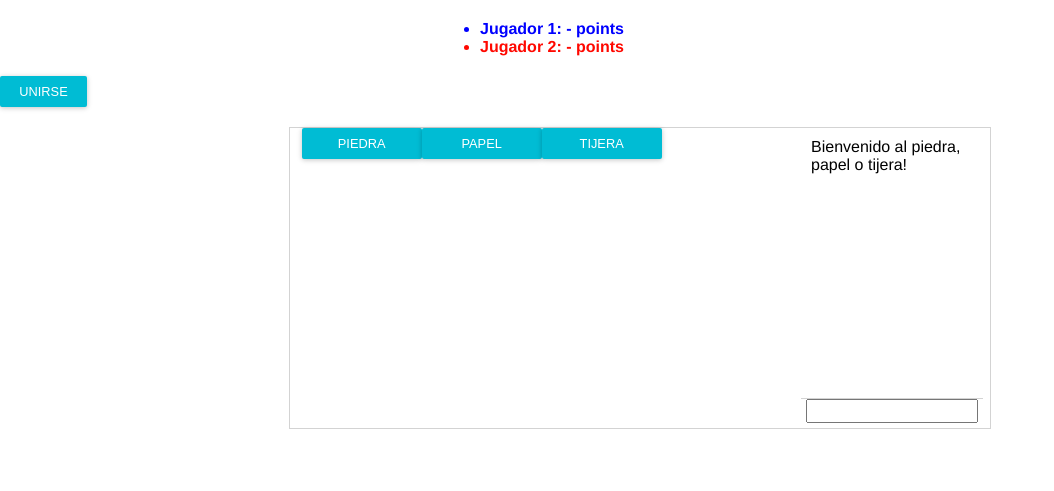
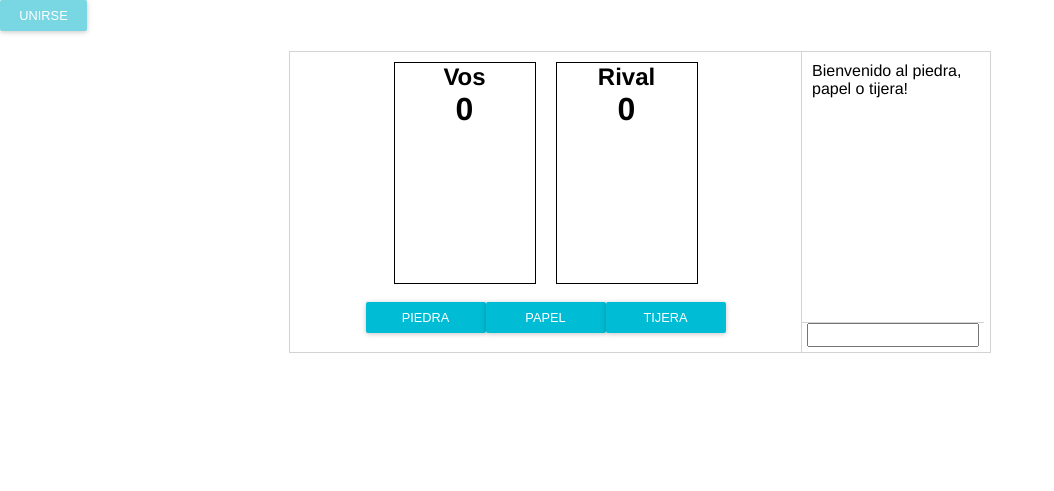
Before and after one commit to GonzaloAgu/piedra-papel-tijera, a website: page client/index.html in a window 1280 px wide. Shown: the whole page, without its empty margins (0-1054 px from the left). Drawn offline with nearby package versions, Linux system fonts and the light colour scheme; no server answers.

Commit message:
Avances en el diseño y scoreboard del jugador siempre a la izquierda

```diff
--- a/client/index.html
+++ b/client/index.html
@@ -1,5 +1,6 @@
 <!DOCTYPE html>
 <html lang="en">
+
 <head>
   <link rel="stylesheet" href="styles/main.css" />
   <meta charset="UTF-8" />
@@ -7,18 +8,22 @@
   <meta name="viewport" content="width=device-width, initial-scale=1.0" />
   <title>Document</title>
 </head>
+
 <body>
-
-    <div id="scoreboard">
-      <ul>
-        <li style="font-weight: bold; color: blue">Jugador 1: <p style="display:inline;" id="p0">-</p> points</li>
-        <li style="font-weight: bold; color: rgb(255, 8, 0);">Jugador 2: <p style="display:inline" id="p1">-</p> points</li>
-      </ul>
-    </div>
-
   <button id="join">Unirse</button>
   <div class="rps-wrapper">
     <div id="main-game">
+      <div id="players-wrapper">
+        <div class="player" id="local">
+          <h2 class="name">Vos</h2>
+          <h1 class="score" id="p0">0</h1>
+        </div>
+        <div class="player" id="opponent">
+          <h2 class="name">Rival</h2>
+          <h1 class="score" id="p1">0</h1>
+        </div>
+      </div>
+
       <div id="elements-wrapper">
         <button id="rock">Piedra</button>
         <button id="paper">Papel</button>
@@ -31,7 +36,6 @@
       <div class="button-wrapper">
         <form id="chat-form">
           <input id="chat" />
-          <!--<button id="say">Enviar</button>-->
         </form>
       </div>
     </div>
@@ -40,4 +44,5 @@
   <script src="/socket.io/socket.io.js"></script>
   <script src="./src/client.js"></script>
 </body>
+
 </html>
--- a/client/src/client.js
+++ b/client/src/client.js
@@ -2,7 +2,7 @@
 const writeEvent = text => {
 
     // chequeo si hay texto realmente
-    if(!text) return;
+    if (!text) return;
 
     // <ul> element
     const parent = document.querySelector('#events')
@@ -24,8 +24,18 @@ const scrollUpdate = () => {
 
 // escribe los puntajes en el scoreboard
 const writeScoreboard = (scores) => {
-    const p0 = document.querySelector('#p0');
-    const p1 = document.querySelector('#p1');
+    let p0;
+    let p1;
+
+    // en caso de ser el segundo jugador, se invierte la selección del contador de puntos
+    if (secondPlayer) {
+        p0 = document.querySelector('#p1');
+        p1 = document.querySelector('#p0');
+    }
+    else {
+        p0 = document.querySelector('#p0');
+        p1 = document.querySelector('#p1');
+    }
 
     p0.innerHTML = scores[0];
     p1.innerHTML = scores[1];
@@ -44,7 +54,7 @@ const onFormSubmitted = (e) => {
 
 // event listeners para los botones
 const addButtonListeners = () => {
-    ['rock', 'paper', 'scissors'].forEach( (id) => {
+    ['rock', 'paper', 'scissors'].forEach((id) => {
 
         const button = document.getElementById(id)
 
@@ -62,9 +72,15 @@ const sock = io();
 sock.on('message', text => writeEvent(text))
 sock.on('scores', scores => writeScoreboard(scores))
 
+// si es el segundo jugador, el sv lo informa (para escribir correctamente el puntaje)
+let secondPlayer = false;
+sock.on('second-player', () => {
+    secondPlayer = true;
+    console.log('Sos el segundo jugador.')
+})
+
 // mensaje de bienvenida
 writeEvent('Bienvenido al piedra, papel o tijera!')
-
 addButtonListeners()
 
 // event listener para el submit del chat
--- a/client/styles/main.css
+++ b/client/styles/main.css
@@ -1,3 +1,4 @@
+
 body {
   font-family: "Helvetica Neue", sans-serif;
   margin: 0;
@@ -42,16 +43,11 @@ button.turn:hover {
   min-width: 470px;
   max-width: 700px;
   height: 300px;
-  max-height: 300px;
   margin: 20px auto;
   border: 1px solid lightgrey;
 }
 
-#scoreboard {
-  background-color: rgb(255, 255, 255);
-  width: 400px;
-  margin: 20px auto;
-}
+
 
 #events {
   flex-grow: 1;
@@ -71,8 +67,48 @@ button.turn:hover {
 #main-game {
   width: 73%;
   height: 100%;
+  display: block;
   float: left;
+  border-right: 1px solid lightgray;
 }
+
+#players-wrapper {
+  height: 250px;
+  width: 100%;
+  display: flex;
+  justify-content: center;
+  flex-direction: row;
+  flex-wrap: wrap;
+}
+
+
+.player {
+  width: 140px;
+  height: 220px;
+  margin: 10px;
+  border: solid 1px black;
+  text-align: center;
+}
+
+.name, .score {
+  margin: 0;
+}
+
+
+#elements-wrapper {
+  display: flex;
+  justify-content: center;
+  width: 100%;
+  max-width: 530px;
+}
+
+#elements-wrapper button {
+  width: 35%;
+  max-width: 120px;
+  text-align: center;
+}
+
+
 
 .chat-wrapper {
   height: 120%;
@@ -91,6 +127,7 @@ button.turn:hover {
   margin: auto;
   outline: none;
   font-size: 1.0rem;
+
 }
 
 #chat-form {
@@ -106,18 +143,7 @@ button.turn:hover {
   font-size: 0.7rem;
 }
 
-#elements-wrapper {
-  display: flex;
-  justify-content: center;
-  width: 75%;
-  max-width: 530px;
-}
 
-#elements-wrapper button {
-  width: 35%;
-  max-width: 120px;
-  text-align: center;
-}
 
 .button-wrapper {
   display: flex;
--- a/rps-game.js
+++ b/rps-game.js
@@ -30,6 +30,7 @@ class RpsGame {
     this._players.forEach( (p, idx) =>{
         this._sendToPlayer(idx, `Sos el jugador ${idx + 1}`)
     })
+    this._players[1].emit('second-player', true)
 
   }
   _onTurn(playerIndex, turn) {
```
Lines whose indentation alone changed are shown as unchanged.
